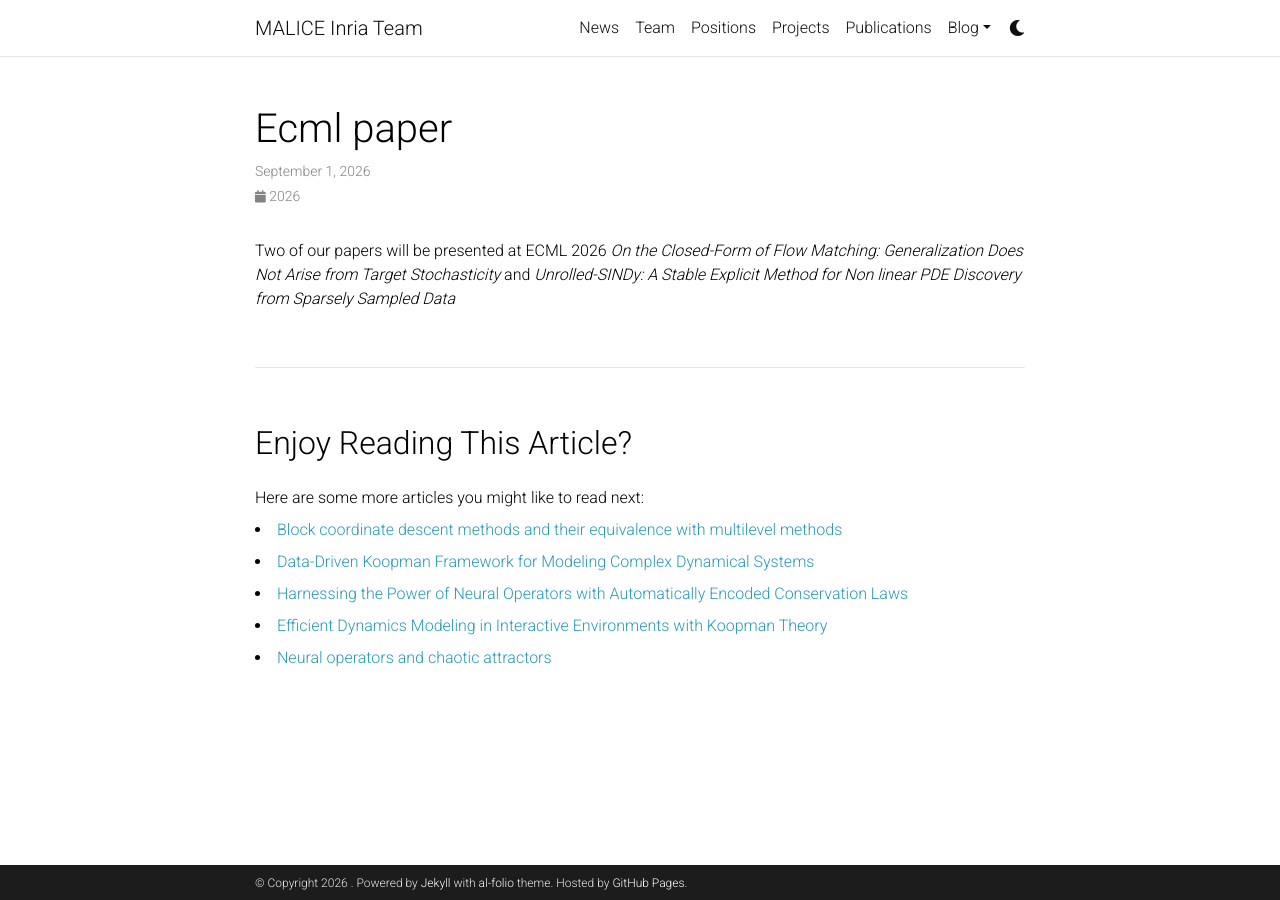
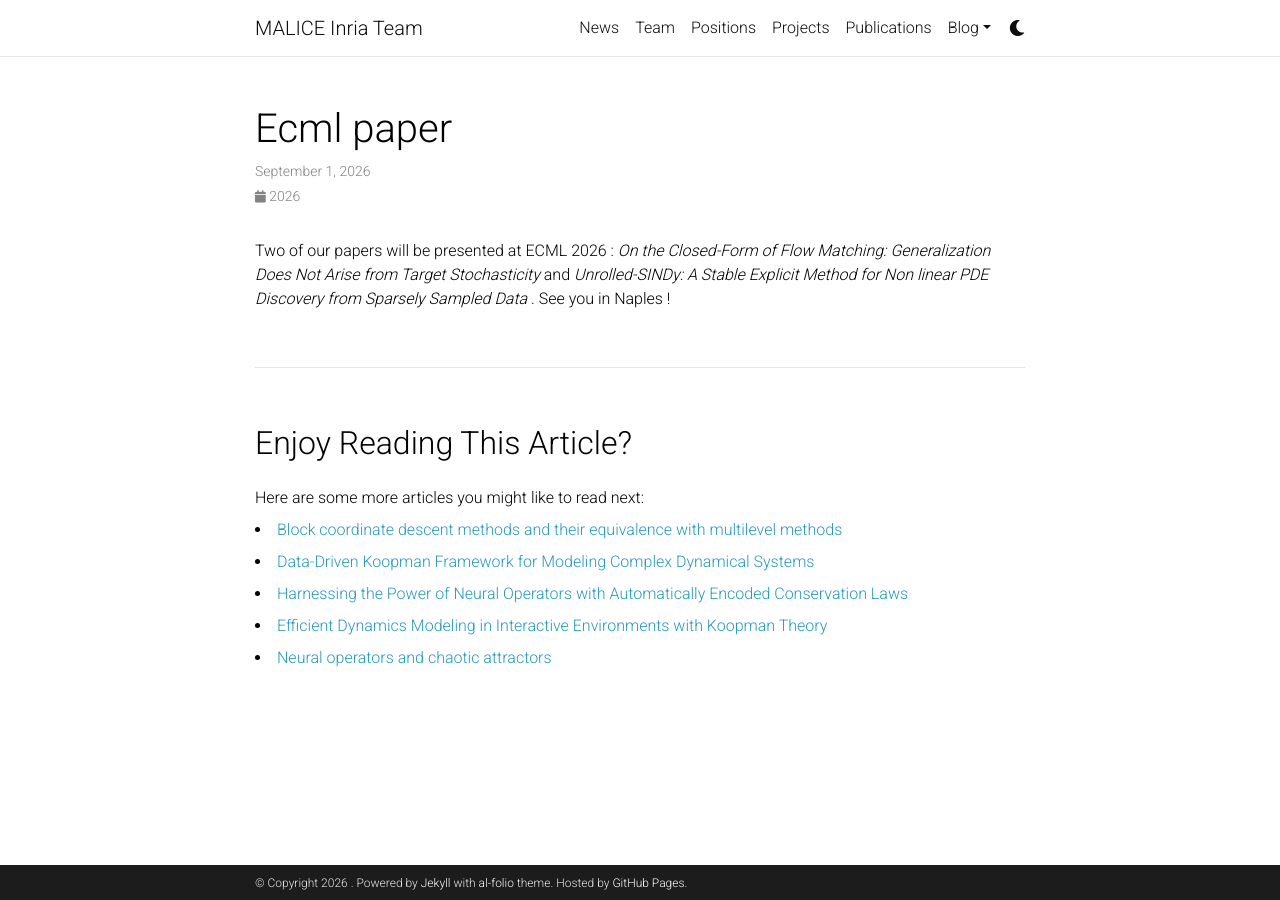
Before and after one commit to labhc-malice/labhc-malice.github.io, a Jekyll site: the page built from _news/26-09-07-ECML paper.md, in a window 1280 px wide. Built offline with Jekyll 4.4.1, drawn with Linux system fonts in a browser that asks for light colours; comment, search, counter and statistics services are not loaded; a style sheet for code colours, icons or effects is not loaded.

Commit message:
Update news ECML 2026

```diff
--- a/_news/26-09-07-ECML paper.md
+++ b/_news/26-09-07-ECML paper.md
@@ -4,4 +4,4 @@ date: 2026-09-01 09:00:00+0100
 inline: true
 ---
 
-Two of our papers will be presented at ECML 2026 <em> On the Closed-Form of Flow Matching: Generalization Does Not Arise from Target Stochasticity </em> and <em> Unrolled-SINDy: A Stable Explicit Method for Non linear PDE Discovery from Sparsely Sampled Data </em>
+Two of our papers will be presented at ECML 2026 : <em> On the Closed-Form of Flow Matching: Generalization Does Not Arise from Target Stochasticity </em> and <em> Unrolled-SINDy: A Stable Explicit Method for Non linear PDE Discovery from Sparsely Sampled Data </em>. See you in Naples !
```
